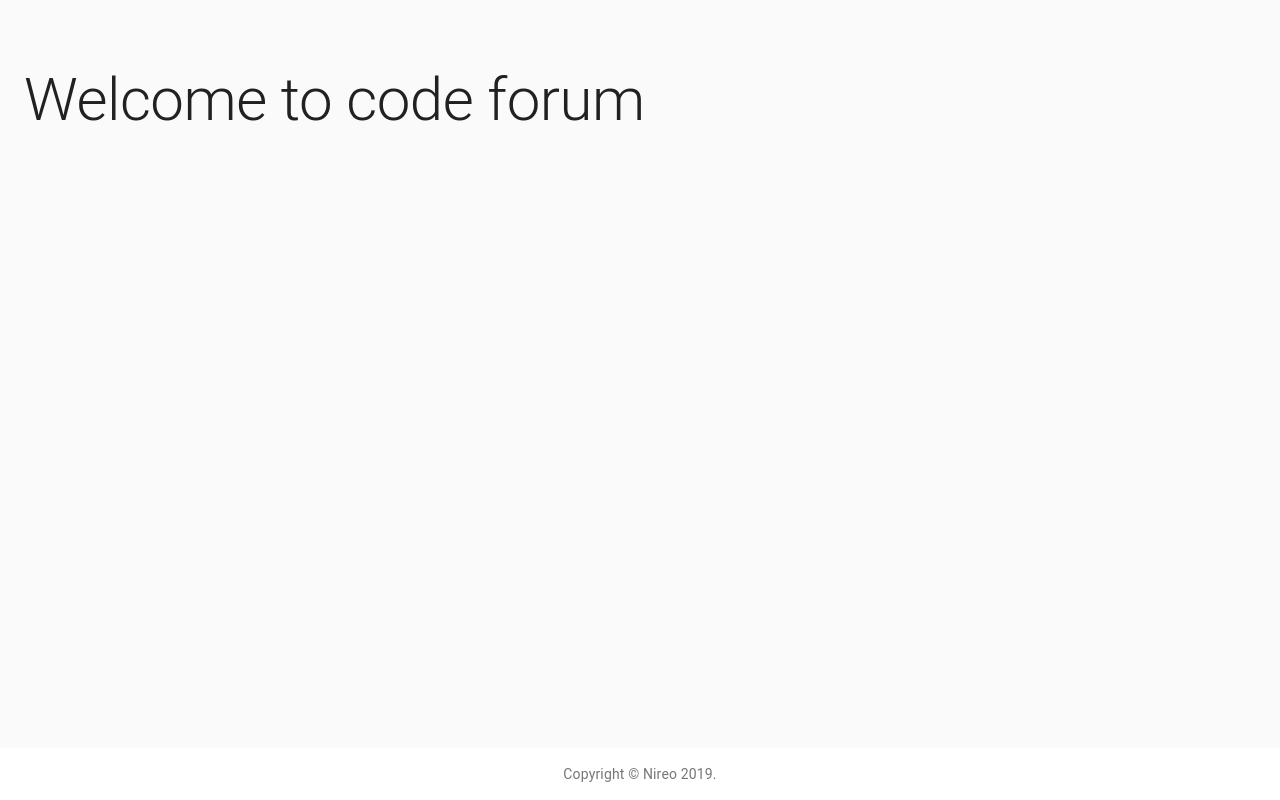
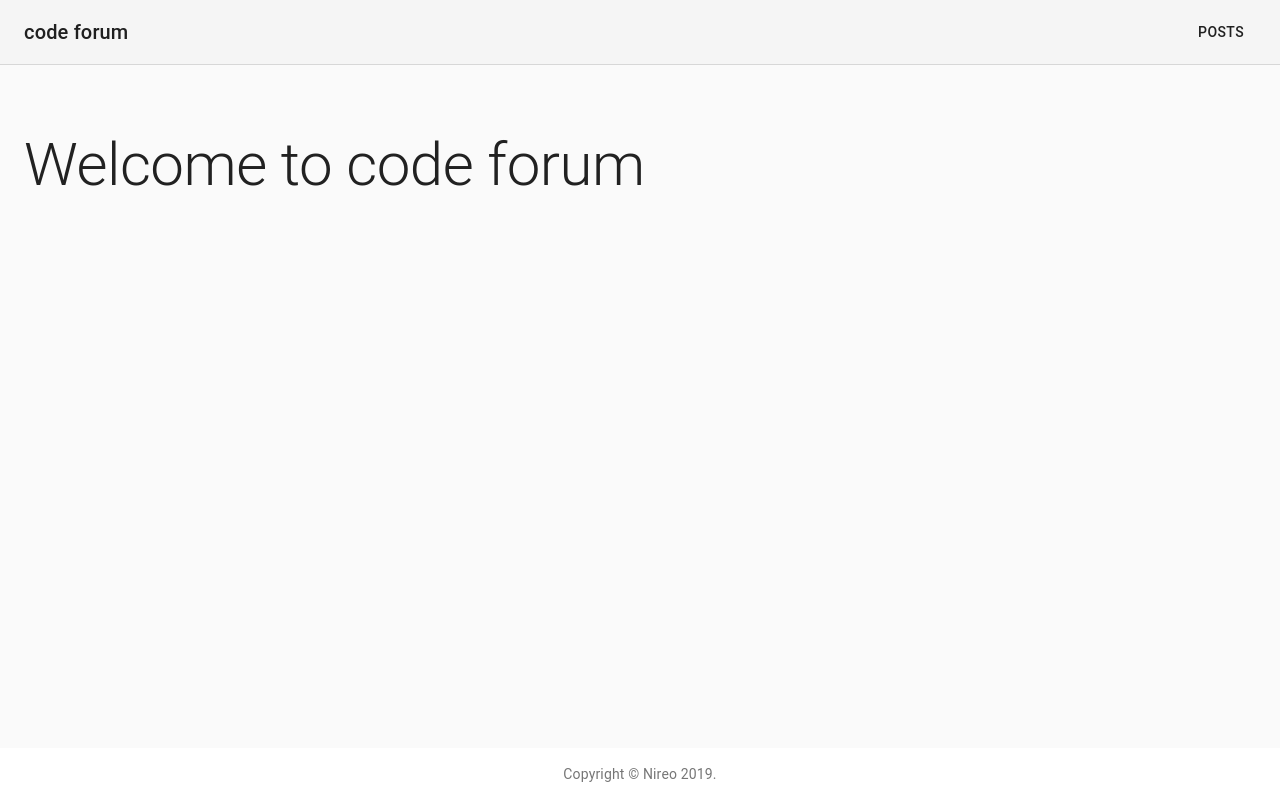
Before and after one commit to nireo/code-forum, a React (Create React App) app in the folder frontend/: page / in a window 1280 px wide. Built offline with nearby package versions, Linux system fonts and the light colour scheme.

Commit message:
added nav bar

```diff
--- a/frontend/src/components/Main.tsx
+++ b/frontend/src/components/Main.tsx
@@ -4,6 +4,8 @@ import Typography from '@material-ui/core/Typography';
 import { makeStyles } from '@material-ui/core/styles';
 import Container from '@material-ui/core/Container';
 import Link from '@material-ui/core/Link';
+import AppBar from '@material-ui/core/AppBar';
+import ToolBar from '@material-ui/core/Toolbar';
 
 const CopyRight: React.FC = () => {
   return (
@@ -32,6 +34,18 @@ const useStyles = makeStyles(theme => ({
     padding: theme.spacing(2),
     marginTop: 'auto',
     backgroundColor: 'white'
+  },
+  appBar: {
+    borderBottom: `1px solid ${theme.palette.divider}`
+  },
+  toolbar: {
+    flexWrap: 'wrap'
+  },
+  toolbarTitle: {
+    flexGrow: 1
+  },
+  link: {
+    margin: theme.spacing(1, 1.5)
   }
 }));
 
@@ -40,6 +54,33 @@ const Main: React.FC = () => {
   return (
     <div className={classes.root}>
       <CssBaseline />
+      <AppBar
+        position="static"
+        color="default"
+        elevation={0}
+        className={classes.appBar}
+      >
+        <ToolBar className={classes.toolbar}>
+          <Typography
+            variant="h6"
+            color="inherit"
+            noWrap
+            className={classes.toolbarTitle}
+          >
+            code forum
+          </Typography>
+          <nav>
+            <Link
+              variant="button"
+              color="textPrimary"
+              href="#"
+              className={classes.link}
+            >
+              Posts
+            </Link>
+          </nav>
+        </ToolBar>
+      </AppBar>
       <Container component="main" className={classes.main} maxWidth="lg">
         <Typography variant="h2">Welcome to code forum</Typography>
       </Container>
```
